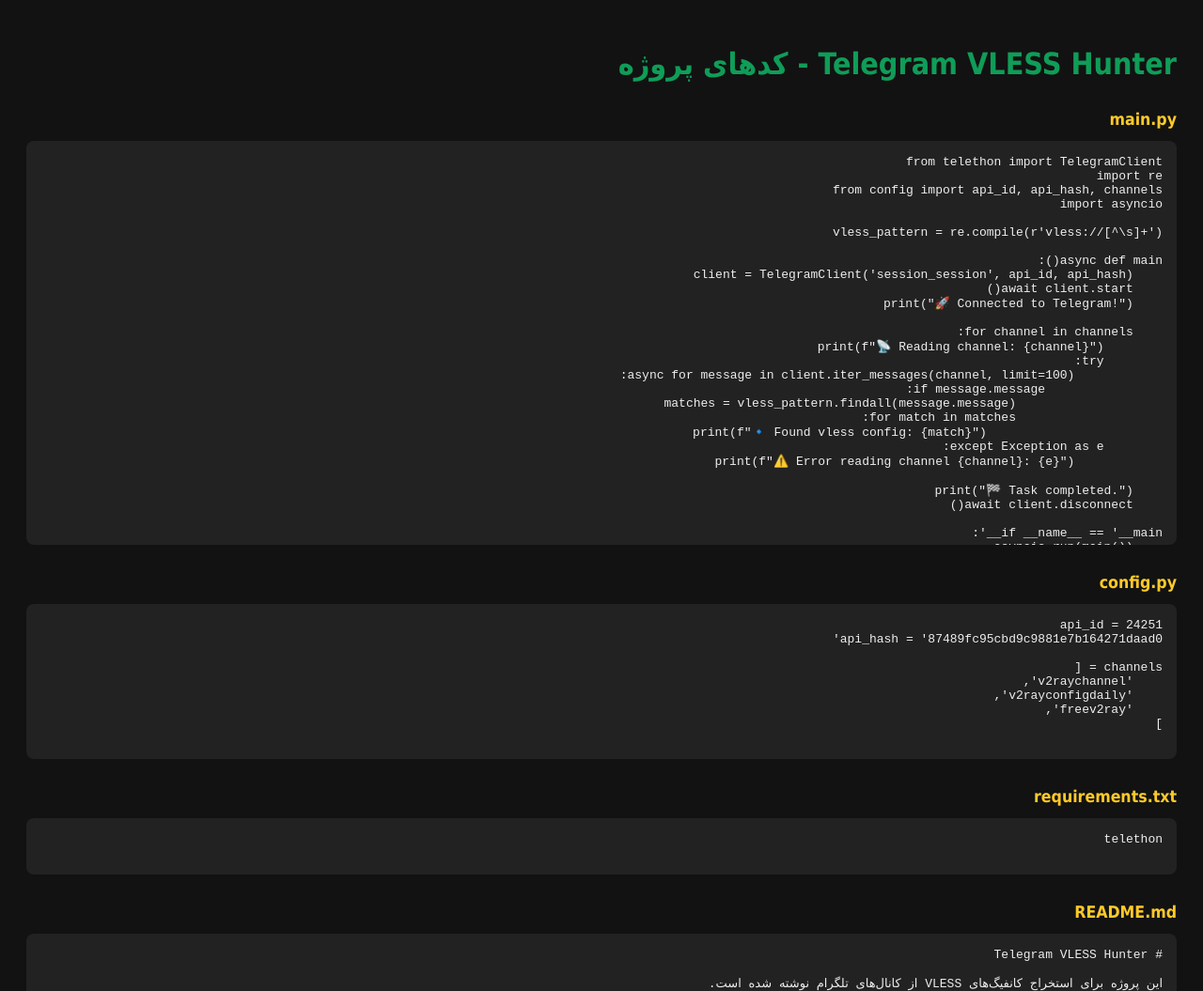
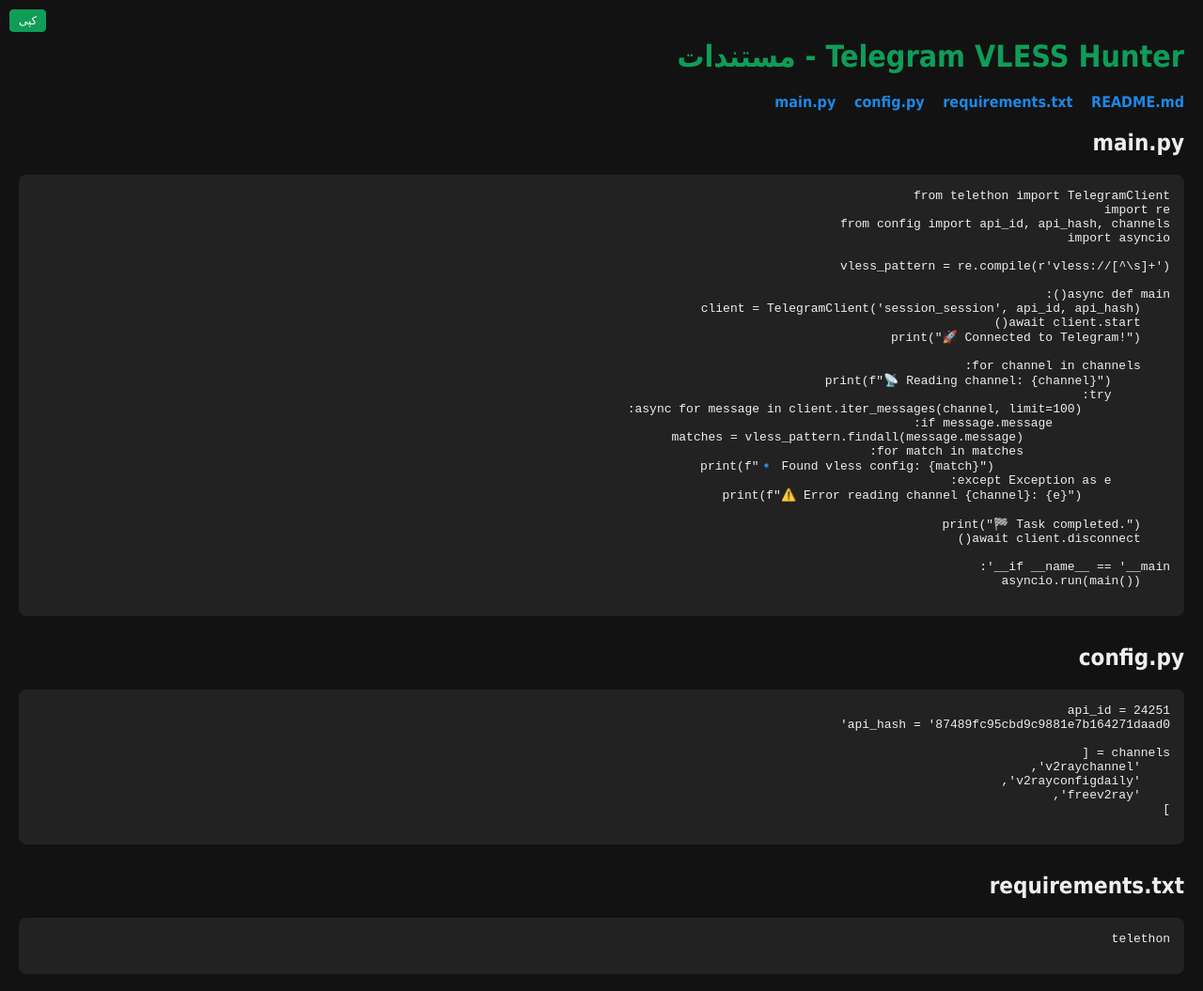
Before and after one commit to erfansh/telegram-vless-hunter, a plain HTML site: page index.html in a window 1280 px wide. Shown: the top 1055 px of the page at 94% size. Drawn offline with Linux system fonts and the light colour scheme.

Commit message:
Update index.html

```diff
--- a/index.html
+++ b/index.html
@@ -2,10 +2,36 @@
 <html lang="fa">
 <head>
 <meta charset="UTF-8" />
-    <title>Telegram VLESS Hunter</title>
+<meta name="viewport" content="width=device-width, initial-scale=1" />
+<title>Telegram VLESS Hunter - Documentation</title>
 <style>
-        body { font-family: Tahoma, sans-serif; direction: rtl; padding: 20px; background: #121212; color: #eee; }
-        h1 { color: #0f9d58; }
+  body {
+    font-family: 'Tahoma', sans-serif;
+    direction: rtl;
+    background-color: #121212;
+    color: #eee;
+    margin: 0;
+    padding: 20px;
+  }
+  h1 {
+    color: #0f9d58;
+    margin-bottom: 20px;
+  }
+  nav {
+    margin-bottom: 20px;
+  }
+  nav a {
+    color: #1e88e5;
+    margin-left: 15px;
+    text-decoration: none;
+    font-weight: bold;
+  }
+  nav a:hover {
+    text-decoration: underline;
+  }
+  section {
+    margin-bottom: 30px;
+  }
   pre {
     background: #222;
     padding: 15px;
@@ -13,26 +39,39 @@
     overflow-x: auto;
     white-space: pre-wrap;
     word-break: break-word;
-            user-select: text; /* قابل انتخاب و کپی */
-            max-height: 400px;
-            margin-bottom: 20px;
+    position: relative;
   }
-        a { color: #1e88e5; text-decoration: none; }
-        .filename {
-            font-weight: bold;
-            margin-top: 30px;
-            margin-bottom: 5px;
-            font-size: 1.1em;
-            color: #ffca28;
+  button.copy-btn {
+    position: absolute;
+    top: 10px;
+    left: 10px;
+    background: #0f9d58;
+    border: none;
+    color: white;
+    padding: 5px 10px;
+    border-radius: 5px;
+    cursor: pointer;
+    font-size: 12px;
+  }
+  button.copy-btn:hover {
+    background: #0b7a3e;
   }
 </style>
 </head>
 <body>
-    <h1>Telegram VLESS Hunter - کدهای پروژه</h1>
 
-    <div>
-        <div class="filename">main.py</div>
-        <pre>
+<h1>Telegram VLESS Hunter - مستندات</h1>
+
+<nav>
+  <a href="#mainpy">main.py</a>
+  <a href="#configpy">config.py</a>
+  <a href="#requirementstxt">requirements.txt</a>
+  <a href="#readmemd">README.md</a>
+</nav>
+
+<section id="mainpy">
+  <h2>main.py <button class="copy-btn" onclick="copyCode('code-main')">کپی</button></h2>
+  <pre id="code-main">
 from telethon import TelegramClient
 import re
 from config import api_id, api_hash, channels
@@ -62,11 +101,11 @@
 if __name__ == '__main__':
     asyncio.run(main())
   </pre>
-    </div>
+</section>
 
-    <div>
-        <div class="filename">config.py</div>
-        <pre>
+<section id="configpy">
+  <h2>config.py <button class="copy-btn" onclick="copyCode('code-config')">کپی</button></h2>
+  <pre id="code-config">
 api_id = 24251
 api_hash = '87489fc95cbd9c9881e7b164271daad0'
 
@@ -76,22 +115,42 @@
     'freev2ray',
 ]
   </pre>
-    </div>
+</section>
 
-    <div>
-        <div class="filename">requirements.txt</div>
-        <pre>
+<section id="requirementstxt">
+  <h2>requirements.txt <button class="copy-btn" onclick="copyCode('code-req')">کپی</button></h2>
+  <pre id="code-req">
 telethon
   </pre>
-    </div>
+</section>
 
-    <div>
-        <div class="filename">README.md</div>
-        <pre>
+<section id="readmemd">
+  <h2>README.md <button class="copy-btn" onclick="copyCode('code-readme')">کپی</button></h2>
+  <pre id="code-readme">
 # Telegram VLESS Hunter
 
 این پروژه برای استخراج کانفیگ‌های VLESS از کانال‌های تلگرام نوشته شده است.
   </pre>
-    </div>
+</section>
+
+<script>
+  function copyCode(id) {
+    const code = document.getElementById(id);
+    if (!code) return;
+    const range = document.createRange();
+    range.selectNodeContents(code);
+    const selection = window.getSelection();
+    selection.removeAllRanges();
+    selection.addRange(range);
+    try {
+      document.execCommand('copy');
+      alert('کد کپی شد!');
+      selection.removeAllRanges();
+    } catch (err) {
+      alert('کپی انجام نشد، لطفا دستی کپی کنید.');
+    }
+  }
+</script>
+
 </body>
 </html>
```
Lines whose indentation alone changed are shown as unchanged.
